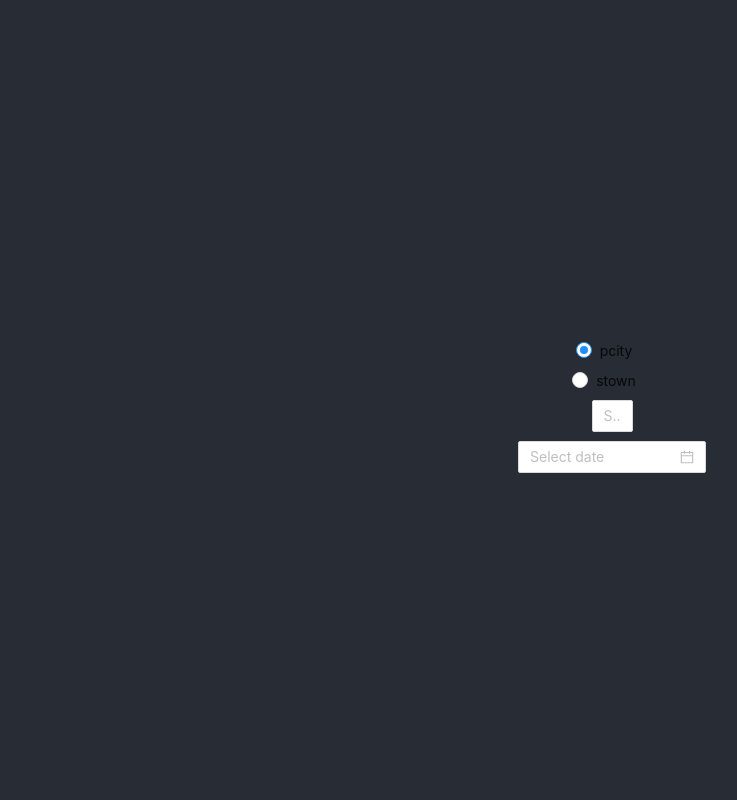
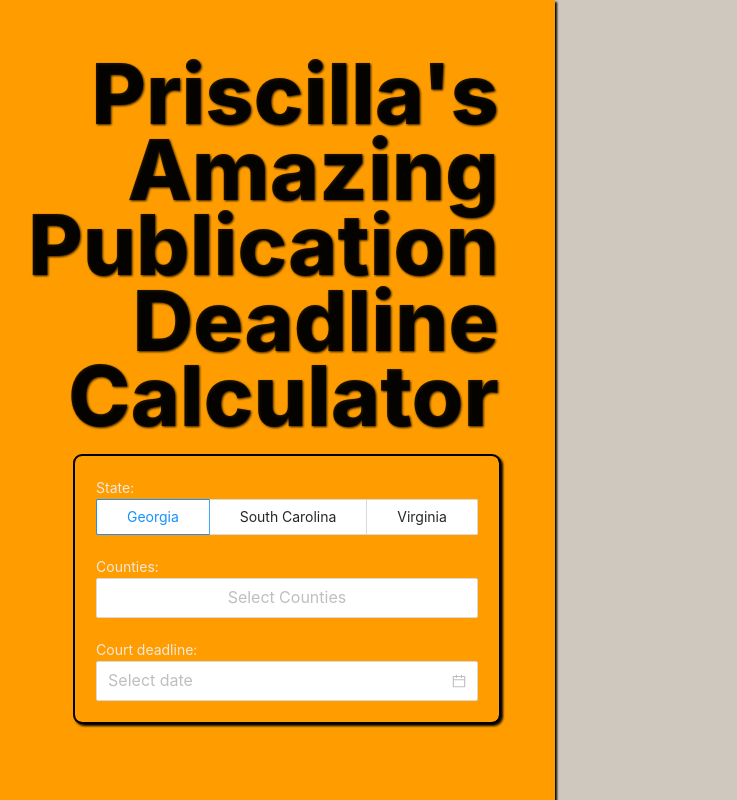
Before and after one commit to Ananym/deadlines, a React (Create React App) app: page / in a window 1280 px wide. Shown: the whole page, without its empty margins (28-765 px from the left). Built offline with nearby package versions, Linux system fonts and the light colour scheme.

Commit message:
Initial css

```diff
--- a/src/App.css
+++ b/src/App.css
@@ -1,29 +1,160 @@
 @import '~antd/dist/antd.css';
 
-.App {
+body {
+  --col-neutral-300: #FFF7EB;
+  --col-neutral-400: #F0E8DD;
+  --col-neutral-500: #CFC8BE;
+  --col-brand-300: #FF9D00;
+  --col-brand-400: #F7AE39;
+  --col-brand-500: #C97C00;
+}
+
+@media (prefers-reduced-motion: no-preference) {
+
+}
+
+.inputPane {
+  background-color: var(--col-brand-300);
+  text-align: center;
+  display: flex;
+  flex-direction: column;
+  filter: drop-shadow(2px 2px 1px black);
+}
+
+label {
+  display: block;
+  color: var(--col-neutral-400);
+  /* outline: var(--col-neutral-300) 1px solid; */
+  margin: 1.5em;
+  /* border-radius: 1em; */
+  /* text-align: left; */
+  /* padding:0.5em; */
+}
+
+.controlLabel {
+  text-align: left;
+}
+
+.radioGroup {
+  /* background-color: white; */
+  /* outline: var(--col-brand-400) 1px solid; */
+  border-radius: 1px;
+  width: 100%;
+  display: flex;
+  /* justify-content: space-around; */
+  flex-shrink: 0;
+  flex-grow: 1;
+  justify-content: stretch;
+  align-items: center;
+  flex-wrap: wrap;
   text-align: center;
 }
 
-.App-logo {
-  height: 40vmin;
-  pointer-events: none;
+.radioGroup > * {
+  flex-grow: 1;
+  height: 2.2rem;
+  display: flex;
+  place-items: center;
+  justify-content: space-around;
 }
 
-@media (prefers-reduced-motion: no-preference) {
-  .App-logo {
-    animation: App-logo-spin infinite 20s linear;
-  }
+.displayPane {
+  min-height: 100vh;
+  display: grid;
+  gap: 3em;
+  background-color: var(--col-neutral-500);
+  justify-content: center;
+  align-content: center;
+  width: auto;
+  padding: 2em;
 }
 
-.App-header {
-  background-color: #282c34;
+h1 {
+  font-size: 6em;
+  font-weight: 800;
+  filter: drop-shadow(1px 1px 1px black);
+  margin: 0
+}
+
+main {
+  display: grid;
+  /* grid-auto-columns: auto;
+  grid-auto-flow: column; */
+  grid-template-columns: min-content auto;
+  width: 100vw;
+}
+
+.resultItem {
+  display: flex;
+  background-color: var(--col-neutral-300);
+  box-shadow: 5px 10px;
+  border-radius: 10em;
+  height: min-content;
+  font-size: 2em;
+  font-weight: 400;
+}
+
+.resultItem > *
+{
+  border-radius: 10em;
+  padding: 0.5em;
+}
+
+.deadlineLabel {
+  background-color: var(--col-brand-300);
+}
+
+header {
+  text-align: right;
+  width: min-content;
+  line-height: 0.9;
+}
+/* .App-header {
+  /* background-color: #282c34;
   min-height: 100vh;
   display: flex;
   flex-direction: column;
   align-items: center;
   justify-content: center;
   font-size: calc(10px + 2vmin);
-  color: white;
+  color: white; */
+
+@media screen and (max-width > 10000px) {
+
+}
+
+.inputPane {
+  /* position: fixed;
+  inset: 0px auto 0px 0px; */
+  width: min-content;
+  height: 100%;
+  padding:4em;
+  text-align: center;
+}
+
+.input {
+  width: 90%;
+  /* height: min-content; */
+  /* margin-right: auto; */
+  margin-left: auto;
+  margin-top: auto;
+  margin-bottom: auto;
+
+  /* text-align: center; */
+  background-color: var(--col-brand-300);
+  /* box-shadow: 5px 10px; */
+  outline: black 2px solid;
+  filter: drop-shadow(2px 2px 1px black);
+  /* font-size: em; */
+  border-radius: 0.5em;
+}
+
+.countyPicker {
+  margin-top: auto;
+}
+.datePicker {
+  margin-bottom: auto;
+  text-align: center;
 }
 
 .App-link {
@@ -38,3 +169,7 @@
     transform: rotate(360deg);
   }
 }
+
+.horizontalControl {
+  width: 100%;
+}
--- a/src/App.js
+++ b/src/App.js
@@ -13,26 +13,28 @@ function App() {
   const displayData = selectedDate ? selectedCounties.map( county => ({...county, deadlineInfo:calcDeadline(county, selectedDate) }) ) : [];
 
   const displayItems = displayData.map(county =>
-    <div className="displayItem" key={county.name}>
+    <div className="resultItem" key={county.name}>
       <div className="countyNameLabel">{county.name}</div>
       <div className="deadlineLabel">{county.deadlineInfo.submissionDate.format("ddd MMM Do")} @ {county.deadlineInfo.submissionTime}</div>
     </div>)
 
   return (
-    <div className="App">
-      <header className="App-header">
+      <main>
+      <div className="inputPane">
+      <header className="App-header"><h1>Priscilla's Amazing Publication Deadline Calculator</h1></header>
+      <div className="input">
+        <CountySelector className="countySelector" deadlineData={deadlineData} setSelectedCounties={setSelectedCounties}/>
 
-        <div className="inputPane">
-          <CountySelector deadlineData={deadlineData} setSelectedCounties={setSelectedCounties}/>
-          <DatePicker onChange={setSelectedDate}/>
-        </div>
-        <div className="displayPane">
-          {displayItems}
-        </div>
-
-      </header>
-
-    </div>
+      <label>
+        <div class="controlLabel">Court deadline:</div>
+        <DatePicker size='large' className="datePicker horizontalControl" onChange={setSelectedDate}/>
+      </label>
+      </div>
+      </div>
+      <div className="displayPane">
+        {displayItems || <div class="placeholderNote">Select some inputs yo</div>}
+      </div>
+    </main>
   );
 }
 
--- a/src/CountySelector.js
+++ b/src/CountySelector.js
@@ -7,7 +7,7 @@ function CountySelector({deadlineData, setSelectedCounties}) {
     const [selectedCountyIndexes, setSelectedCountyIndexes] = useState([]);
 
     const stateRadioButtons = deadlineData.map(
-        (state, index) => ( <Radio value={index} key={state.name}>{state.name}</Radio>
+        (state, index) => ( <Radio.Button size='large' value={index} key={state.name}>{state.name}</Radio.Button>
         ));
 
     const countyOptions = deadlineData[selectedStateIndex].counties.map(
@@ -22,23 +22,30 @@ function CountySelector({deadlineData, setSelectedCounties}) {
 
     return(
         <div>
-            <Radio.Group
-                defaultValue={selectedStateIndex}
-                onChange={e=>setSelectedStateIndex(e.target.value)}>
-                <Space direction="vertical">
-                    {stateRadioButtons}
-                </Space>
-            </Radio.Group>
-            <br/>
-            <Select
+            <label>
+                <div class="controlLabel">State:</div>
+                <Radio.Group className="radioGroup"
+                    defaultValue={selectedStateIndex}
+                    onChange={e=>setSelectedStateIndex(e.target.value)}>
+                    {/* <Space direction="vertical"> */}
+                        {stateRadioButtons}
+                    {/* </Space> */}
+                </Radio.Group>
+            </label>
+
+            <label>
+            <div class="controlLabel">Counties:</div>
+            <Select className="select horizontalControl"
                 mode='multiple'
                 allowClear
                 placeholder="Select Counties"
                 showSearch
                 value={selectedCountyIndexes}
+                size='large'
                 onChange={setSelectedCountyIndexes}>
                 {countyOptions}
             </Select>
+            </label>
         </div>
         )
     }
--- a/src/deadlineCalculations.js
+++ b/src/deadlineCalculations.js
@@ -10,14 +10,22 @@ function calculateDeadline(county, courtDeadline) {
     }
 
     const proposedPublicationDate = courtDeadline.clone();
+
+    console.log(`${county.name} publishes on ${Object.keys(county.publicationDays)}, while selected date is ${courtDeadline.format("dddd, MMMM Do")}`)
+
     while(!(daysOfWeek[proposedPublicationDate.isoWeekday()] in county.publicationDays))
     {
         proposedPublicationDate.subtract(1,'days');
+        console.log(`Backtracking, current proposed date is ${proposedPublicationDate.format("dddd, MMMM Do")}`);
     }
 
+
     const publicationDate = proposedPublicationDate;
-    const publicationDetails = county.publicationDays[daysOfWeek[publicationDate.isoWeekday()]];
-    const submissionDate = publicationDate.subtract(publicationDetails.daysPrior,'days');
+    const pubDayName = daysOfWeek[publicationDate.isoWeekday()];
+    const publicationDetails = county.publicationDays[pubDayName];
+    const submissionDate = publicationDate.clone().subtract(publicationDetails.daysPrior,'days');
+
+    console.log(`${county.name} publishes on ${Object.keys(county.publicationDays)}, will publish on ${publicationDate.format("dddd, MMMM Do")} so its deadline is ${submissionDate.format("dddd, MMMM Do")} because daysPrior is ${publicationDetails.daysPrior}`)
 
     return {submissionDate, submissionTime:publicationDetails.time};
 
--- a/src/deadlineData.js
+++ b/src/deadlineData.js
@@ -1,7 +1,7 @@
 
 const deadlineData = [
     {
-       "name":"pcity",
+       "name":"Georgia",
        "counties":[
           {
              "name":"pcounty1",
@@ -14,7 +14,7 @@ const deadlineData = [
        ]
     },
     {
-       "name":"stown",
+       "name":"South Carolina",
        "counties":[
           {
              "name":"scounty1",
@@ -25,7 +25,20 @@ const deadlineData = [
              "publicationDays":{"Monday":{"daysPrior":2,"time":"5pm"}}
           }
        ]
-    }
+    },
+    {
+      "name":"Virginia",
+      "counties":[
+         {
+            "name":"scounty1",
+            "publicationDays":{"Friday":{"daysPrior":2,"time":"5pm"}}
+         },
+         {
+            "name":"scounty2",
+            "publicationDays":{"Monday":{"daysPrior":2,"time":"5pm"}}
+         }
+      ]
+   }
  ]
 
 export default deadlineData
```
Also changed, not shown: 1 other file (tests, documents, lock files or other folders).
